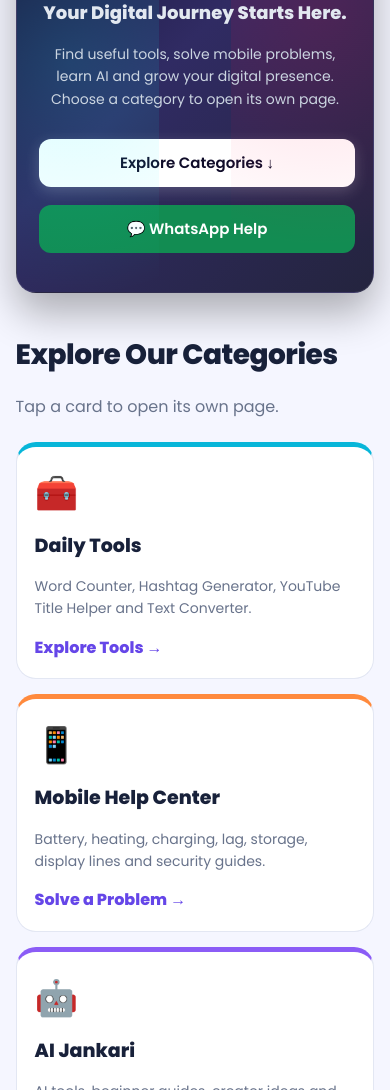
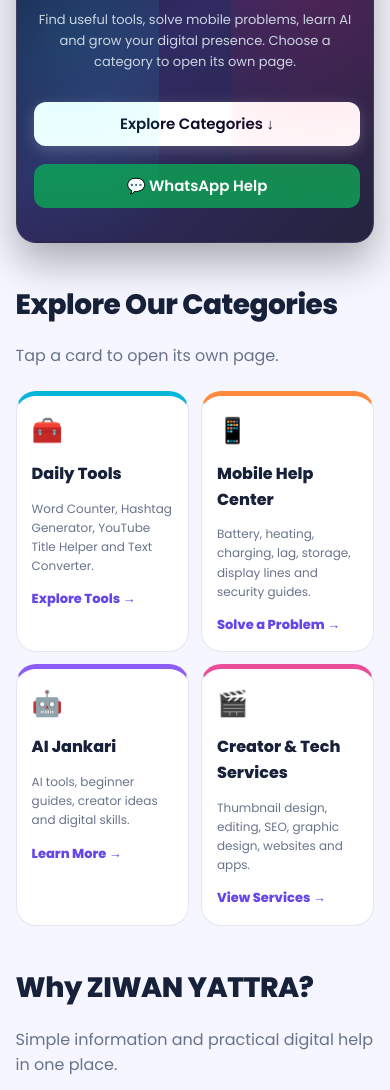
Before and after one commit to sbohara590-oss/Ziwan-yattra-website, a website: page index.html in a window 390 px wide. Shown: the part 418-1508 px from the top of the page. Drawn offline with Linux system fonts and the light colour scheme.

Commit message:
Fixed mobile 2x2 grid layout

```diff
--- a/index.html
+++ b/index.html
@@ -77,24 +77,38 @@ footer{text-align:center;margin-top:60px;padding:30px 5%;background:var(--card);
 footer a{color:var(--primary);margin:5px;font-weight:600}
 footer a:hover{text-decoration:underline}
 
-/* 📱 Mobile View Fixes (Naya Update) 📱 */
-@media(max-width:900px){.grid,.tools{grid-template-columns:repeat(2,minmax(0,1fr))}}
+/* 📱 Mobile View Fixes (2x2 Grid) 📱 */
+@media(max-width:900px){
+    .grid,.tools{grid-template-columns:repeat(2,minmax(0,1fr))}
+}
+
 @media(max-width:560px){
     .navbar{padding:12px 4%;justify-content:center;text-align:center;gap: 10px;}
     nav{width:100%;justify-content:center;margin-top:5px; gap: 4px;}
     nav a{font-size:12px; padding:6px 10px; border: 1px solid var(--border); border-radius: 20px; background: var(--card);}
-    .grid,.tools{grid-template-columns:1fr; gap:15px;}
 
-    .hero{padding:35px 20px; border-radius:20px; text-align: center;}
-    .premium-greeting{justify-content: center; text-align: center; font-size: 32px; gap: 5px;}
-    .floating-gift{font-size: 40px; margin-bottom: 5px;}
-    .hero-subtitle{font-size: 18px;}
-    .hero-desc{font-size: 14px; margin-bottom: 20px;}
+    /* 🔥 Yahan 2x2 Grid ka pakka fix hai 🔥 */
+    .grid, .tools {
+        grid-template-columns: repeat(2, 1fr) !important;
+        gap: 12px;
+    }
+
+    /* Cards ko chhota kiya taaki 2 column me fit ho */
+    .card, .panel { padding: 15px !important; }
+    .card h3 { font-size: 16px; }
+    .card p { font-size: 12px; margin-bottom: 10px; }
+    .card div { font-size: 25px !important; }
+    .card strong { font-size: 13px; }
+
+    /* Hero section fix */
+    .hero{padding:30px 15px; border-radius:20px; text-align: center;}
+    .premium-greeting{justify-content: center; text-align: center; font-size: 28px; gap: 5px;}
+    .floating-gift{font-size: 35px; margin-bottom: 5px; display: block;}
+    .hero-subtitle{font-size: 16px;}
+    .hero-desc{font-size: 13px; margin-bottom: 20px;}
 
     .backrow{flex-direction: column; align-items: stretch; gap: 10px;}
-    .backrow .btn{width:100%; text-align: center; padding: 12px 10px;}
-
-    .card, .panel { padding: 18px; }
+    .backrow .btn{width:100%; text-align: center; padding: 10px;}
 }
 </style>
 </head>
```
